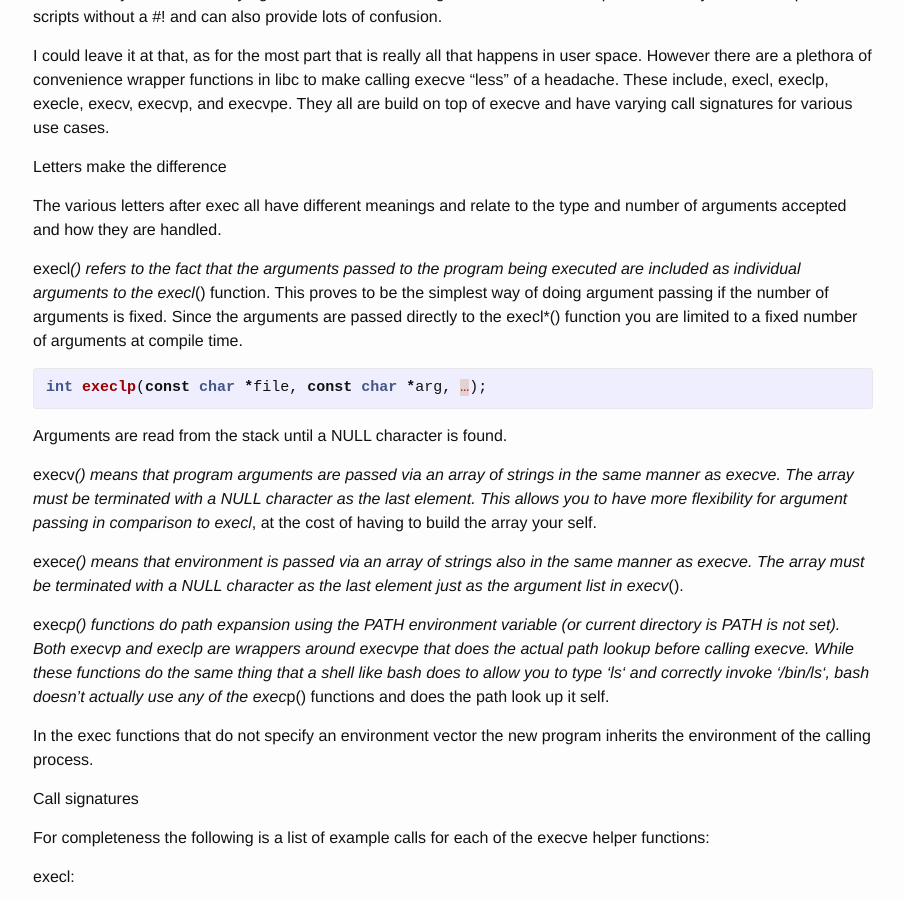
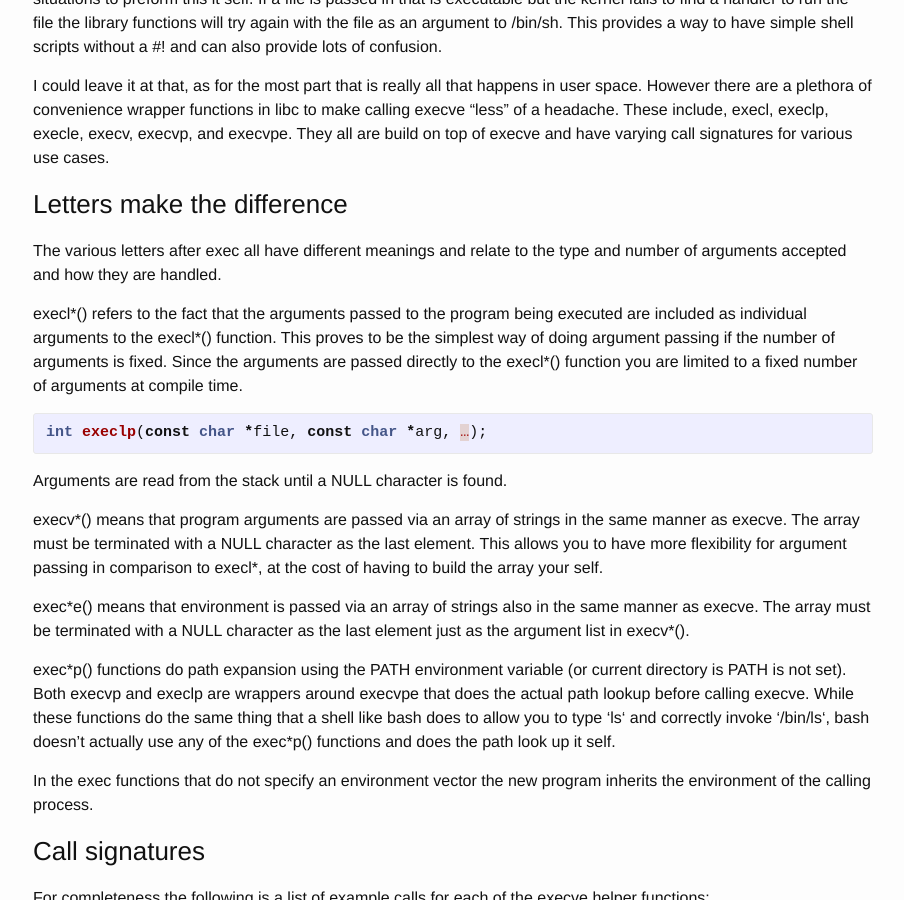
Before and after one commit to richardmarshall/richardmarshall.github.io, a Jekyll site: the page built from _posts/2011-11-21-capital-punishment.markdown, in a window 1280 px wide and 900 px high, scrolled down 1448 px. Shown: the whole window, without its empty margins (187-1091 px from the left). Built offline with Jekyll 4.4.1, drawn with Linux system fonts in a browser that asks for light colours.

Commit message:
cleanup formatting a bit

```diff
--- a/_posts/2010-06-04-numa-numa-architectural-overview.markdown
+++ b/_posts/2010-06-04-numa-numa-architectural-overview.markdown
@@ -5,7 +5,7 @@ date:   2010-06-04 05:44:33 -0700
 categories: kernel arch
 ---
 
-Architectural overview of NUMA
+### Architectural overview of NUMA
 
 No not the silly youtube video, Non-Uniform Memory Access (NUMA) is a design model used in many newer multi-cpu computer systems. To understand NUMA it is best to first understand how things were before the its advent. The prototypical multiprocessor computer layout is symmetric multiprocessing (SMP) which uses a uniform memory access (UMA) model. The UMA nature of SMP means that each cpu is connected to a single memory bus. This methodology works well for a relatively small number of CPUs but as the number grows the contention for a single bus grows and cpus start having to wait in line for memory access for unacceptable lengths of time.
 
--- a/_posts/2011-11-21-capital-punishment.markdown
+++ b/_posts/2011-11-21-capital-punishment.markdown
@@ -4,18 +4,19 @@ title:  "Capital Punishment"
 date:   2011-11-21 05:44:33 -0700
 categories: kernel libc
 ---
-There is no stay on these executions
+
+### There is no stay on these executions
 
 After talking about fork() the next logical step is to continue with exec(). The fork()/exec() pairing, as mentioned in my previous post in this series, is a method by which new processes are started in unix like systems. exec is the stage at which a new program is loaded from disk to replace the currently running process. In this post I will cover the user land side of the exec family of functions which provide userspace the interface to start processes other than init. Most of the meat of how exec() works will be covered when I post about the kernel side of things.
 
-Diving into the details
+### Diving into the details
 
 The library function that ultimately makes the magic happen is execve. It is the version of exec that accepts an argument vector (v) and an environment vector (e) to be used by the newly loaded program. This function is a very simple wrapper in front of the sys_execve system call. That is if you ignore the case of having bounds checking enabled in glibc. The execve function is as straightforward as they come, it simply passes it’s arguments on as is and makes the system call. In the unlikely case that bounds checking is enabled, it first iterates overs both argv and envp to make sure the strings actually terminate within legal bounding limits. The path to the executable is checked as well. The details are unimportant as it is disabled in almost all cases. When the bounds checking support is not compiled in it is a single line function.
 
 {% highlight c %}
 int __execve(const char *file, char *const argv[], char *const envp[])
 {
-return INLINE_SYSCALL(execve, 3, file, argv, envp);
+    return INLINE_SYSCALL(execve, 3, file, argv, envp);
 }
 {% endhighlight %}
 
@@ -33,11 +34,11 @@ It is also worth noting that the handling of scripts using the #! mechanism is d
 
 I could leave it at that, as for the most part that is really all that happens in user space. However there are a plethora of convenience wrapper functions in libc to make calling execve “less” of a headache. These include, execl, execlp, execle, execv, execvp, and execvpe. They all are build on top of execve and have varying call signatures for various use cases.
 
-Letters make the difference
+### Letters make the difference
 
 The various letters after exec all have different meanings and relate to the type and number of arguments accepted and how they are handled.
 
-execl*() refers to the fact that the arguments passed to the program being executed are included as individual arguments to the execl*() function. This proves to be the simplest way of doing argument passing if the number of arguments is fixed. Since the arguments are passed directly to the execl*() function you are limited to a fixed number of arguments at compile time.
+execl\*() refers to the fact that the arguments passed to the program being executed are included as individual arguments to the execl\*() function. This proves to be the simplest way of doing argument passing if the number of arguments is fixed. Since the arguments are passed directly to the execl\*() function you are limited to a fixed number of arguments at compile time.
 
 {% highlight c %}
 int execlp(const char *file, const char *arg, …);
@@ -45,15 +46,15 @@ int execlp(const char *file, const char *arg, …);
 
 Arguments are read from the stack until a NULL character is found.
 
-execv*() means that program arguments are passed via an array of strings in the same manner as execve. The array must be terminated with a NULL character as the last element. This allows you to have more flexibility for argument passing in comparison to execl*, at the cost of having to build the array your self.
+execv\*() means that program arguments are passed via an array of strings in the same manner as execve. The array must be terminated with a NULL character as the last element. This allows you to have more flexibility for argument passing in comparison to execl\*, at the cost of having to build the array your self.
 
-exec*e() means that environment is passed via an array of strings also in the same manner as execve. The array must be terminated with a NULL character as the last element just as the argument list in execv*().
+exec\*e() means that environment is passed via an array of strings also in the same manner as execve. The array must be terminated with a NULL character as the last element just as the argument list in execv\*().
 
-exec*p() functions do path expansion using the PATH environment variable (or current directory is PATH is not set). Both execvp and execlp are wrappers around execvpe that does the actual path lookup before calling execve. While these functions do the same thing that a shell like bash does to allow you to type ‘ls‘ and correctly invoke ‘/bin/ls‘, bash doesn’t actually use any of the exec*p() functions and does the path look up it self.
+exec\*p() functions do path expansion using the PATH environment variable (or current directory is PATH is not set). Both execvp and execlp are wrappers around execvpe that does the actual path lookup before calling execve. While these functions do the same thing that a shell like bash does to allow you to type ‘ls‘ and correctly invoke ‘/bin/ls‘, bash doesn’t actually use any of the exec\*p() functions and does the path look up it self.
 
 In the exec functions that do not specify an environment vector the new program inherits the environment of the calling process.
 
-Call signatures
+### Call signatures
 
 For completeness the following is a list of example calls for each of the execve helper functions:
 
```
Also changed, not shown: _posts/2010-05-21-slab-cache-organization.markdown (+4 -3 lines), _posts/2011-01-18-a-fork-in-the-road.markdown (+11 -11 lines).
